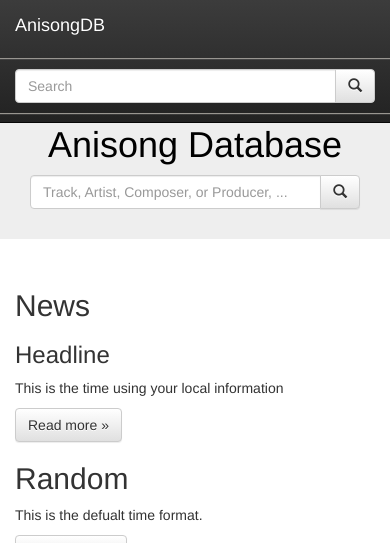
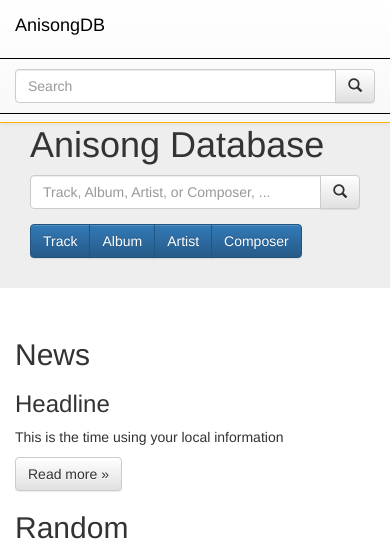
Before and after one commit to Teikane/anisongDB, a Django app: page / in a window 390 px wide. Shown: the top 543 px of the page. Run offline with Django 3.2, Linux system fonts and the light colour scheme; some libraries are stand-ins or nearby versions.

Commit message:
css changes

```diff
--- a/anisongdb/urls.py
+++ b/anisongdb/urls.py
@@ -14,9 +14,10 @@
     2. Add a URL to urlpatterns:  url(r'^blog/', include('blog.urls'))
 """
 # -*- coding: utf-8 -*-
+from django.conf import settings
+from django.conf.urls.static import static
 from django.conf.urls import url, include
 from django.contrib import admin
-from django.contrib.staticfiles.urls import staticfiles_urlpatterns
 from django.conf.urls.i18n import i18n_patterns
 
 
@@ -36,11 +37,9 @@
     url(r'^accounts/', include("apps.accounts.urls")),
     # All Auth Urls
     url(r'^accounts/', include("allauth.urls")),
-    ]
+    ] + static(settings.STATIC_URL, document_root=settings.STATIC_ROOT)
 
 urlpatterns += i18n_patterns(
 	url(r'^$', home, name= "home"),
 	url(r'^admin/', include(admin.site.urls)),
 )
-
-urlpatterns += staticfiles_urlpatterns()
--- a/static/css/main.css
+++ b/static/css/main.css
@@ -4,7 +4,9 @@
    Author's custom styles
    ========================================================================== */
 
-.jumbotron h1 {
-	text-align: center;
-	color: rgba(0, 0, 0, 1);
+.jumbotron {
 }
+
+.btn-group {
+	padding-top: 15px;
+}
--- a/static/css/navbar.css
+++ b/static/css/navbar.css
@@ -1,127 +1,89 @@
-.navbar {
-  background-color: #252222;
+.navbar-default {
+  background-color: #fd7b00;
+  border-color: #fdb300;
 }
-.navbar .navbar-brand {
-  color: #989590;
+.navbar-default .navbar-brand {
+  color: #000000;
 }
-.navbar .navbar-brand:hover,
-.navbar .navbar-brand:focus {
-  color: #ffffff;
+.navbar-default .navbar-brand:hover,
+.navbar-default .navbar-brand:focus {
+  color: #000000;
 }
-.navbar .navbar-text {
-  color: #989590;
+.navbar-default .navbar-text {
+  color: #000000;
 }
-.navbar .navbar-nav .nav-link {
-  color: #989590;
-  border-radius: .25rem;
-  margin: 0 0.25em;
+.navbar-default .navbar-nav > li > a {
+  color: #000000;
 }
-.navbar .navbar-nav .nav-link:not(.disabled):hover,
-.navbar .navbar-nav .nav-link:not(.disabled):focus {
-  color: #ffffff;
+.navbar-default .navbar-nav > li > a:hover,
+.navbar-default .navbar-nav > li > a:focus {
+  color: #000000;
 }
-.navbar .navbar-nav .nav-item.active .nav-link,
-.navbar .navbar-nav .nav-item.active .nav-link:hover,
-.navbar .navbar-nav .nav-item.active .nav-link:focus,
-.navbar .navbar-nav .nav-item.show .nav-link,
-.navbar .navbar-nav .nav-item.show .nav-link:hover,
-.navbar .navbar-nav .nav-item.show .nav-link:focus {
-  color: #ffffff;
+.navbar-default .navbar-nav > li > .dropdown-menu {
+  background-color: #fd7b00;
+}
+.navbar-default .navbar-nav > li > .dropdown-menu > li > a {
+  color: #000000;
+}
+.navbar-default .navbar-nav > li > .dropdown-menu > li > a:hover,
+.navbar-default .navbar-nav > li > .dropdown-menu > li > a:focus {
+  color: #000000;
+  background-color: #fdb300;
+}
+.navbar-default .navbar-nav > li > .dropdown-menu > li.divider {
+  background-color: #fdb300;
+}
+.navbar-default .navbar-nav .open .dropdown-menu > .active > a,
+.navbar-default .navbar-nav .open .dropdown-menu > .active > a:hover,
+.navbar-default .navbar-nav .open .dropdown-menu > .active > a:focus {
+  color: #000000;
+  background-color: #fdb300;
+}
+.navbar-default .navbar-nav > .active > a,
+.navbar-default .navbar-nav > .active > a:hover,
+.navbar-default .navbar-nav > .active > a:focus {
+  color: #000000;
+  background-color: #fdb300;
+}
+.navbar-default .navbar-nav > .open > a,
+.navbar-default .navbar-nav > .open > a:hover,
+.navbar-default .navbar-nav > .open > a:focus {
+  color: #000000;
+  background-color: #fdb300;
+}
+.navbar-default .navbar-toggle {
+  border-color: #fdb300;
+}
+.navbar-default .navbar-toggle:hover,
+.navbar-default .navbar-toggle:focus {
+  background-color: #fdb300;
+}
+.navbar-default .navbar-toggle .icon-bar {
   background-color: #000000;
 }
-.navbar .navbar-toggle {
+.navbar-default .navbar-collapse,
+.navbar-default .navbar-form {
   border-color: #000000;
 }
-.navbar .navbar-toggle:hover,
-.navbar .navbar-toggle:focus {
-  background-color: #000000;
+.navbar-default .navbar-link {
+  color: #000000;
 }
-.navbar .navbar-toggle .navbar-toggler-icon {
-  color: #989590;
-}
-.navbar .navbar-collapse,
-.navbar .navbar-form {
-  border-color: #989590;
-}
-.navbar .navbar-link {
-  color: #989590;
-}
-.navbar .navbar-link:hover {
-  color: #ffffff;
-}
-
-@media (max-width: 575px) {
-  .navbar-expand-sm .navbar-nav .show .dropdown-menu .dropdown-item {
-    color: #989590;
-  }
-  .navbar-expand-sm .navbar-nav .show .dropdown-menu .dropdown-item:hover,
-  .navbar-expand-sm .navbar-nav .show .dropdown-menu .dropdown-item:focus {
-    color: #ffffff;
-  }
-  .navbar-expand-sm .navbar-nav .show .dropdown-menu .dropdown-item.active {
-    color: #ffffff;
-    background-color: #000000;
-  }
+.navbar-default .navbar-link:hover {
+  color: #000000;
 }
 
 @media (max-width: 767px) {
-  .navbar-expand-md .navbar-nav .show .dropdown-menu .dropdown-item {
-    color: #989590;
+  .navbar-default .navbar-nav .open .dropdown-menu > li > a {
+    color: #000000;
   }
-  .navbar-expand-md .navbar-nav .show .dropdown-menu .dropdown-item:hover,
-  .navbar-expand-md .navbar-nav .show .dropdown-menu .dropdown-item:focus {
-    color: #ffffff;
+  .navbar-default .navbar-nav .open .dropdown-menu > li > a:hover,
+  .navbar-default .navbar-nav .open .dropdown-menu > li > a:focus {
+    color: #000000;
   }
-  .navbar-expand-md .navbar-nav .show .dropdown-menu .dropdown-item.active {
-    color: #ffffff;
-    background-color: #000000;
+  .navbar-default .navbar-nav .open .dropdown-menu > .active > a,
+  .navbar-default .navbar-nav .open .dropdown-menu > .active > a:hover,
+  .navbar-default .navbar-nav .open .dropdown-menu > .active > a:focus {
+    color: #000000;
+    background-color: #fdb300;
   }
 }
-
-@media (max-width: 991px) {
-  .navbar-expand-lg .navbar-nav .show .dropdown-menu .dropdown-item {
-    color: #989590;
-  }
-  .navbar-expand-lg .navbar-nav .show .dropdown-menu .dropdown-item:hover,
-  .navbar-expand-lg .navbar-nav .show .dropdown-menu .dropdown-item:focus {
-    color: #ffffff;
-  }
-  .navbar-expand-lg .navbar-nav .show .dropdown-menu .dropdown-item.active {
-    color: #ffffff;
-    background-color: #000000;
-  }
-}
-
-@media (max-width: 1199px) {
-  .navbar-expand-xl .navbar-nav .show .dropdown-menu .dropdown-item {
-    color: #989590;
-  }
-  .navbar-expand-xl .navbar-nav .show .dropdown-menu .dropdown-item:hover,
-  .navbar-expand-xl .navbar-nav .show .dropdown-menu .dropdown-item:focus {
-    color: #ffffff;
-  }
-  .navbar-expand-xl .navbar-nav .show .dropdown-menu .dropdown-item.active {
-    color: #ffffff;
-    background-color: #000000;
-  }
-}
-
-.navbar-expand .navbar-nav .show .dropdown-menu .dropdown-item {
-  color: #989590;
-}
-.navbar-expand .navbar-nav .show .dropdown-menu .dropdown-item:hover,
-.navbar-expand .navbar-nav .show .dropdown-menu .dropdown-item:focus {
-  color: #ffffff;
-}
-.navbar-expand .navbar-nav .show .dropdown-menu .dropdown-item.active {
-  color: #ffffff;
-  background-color: #000000;
-}
-
-.navSearch:: -moz-input{
-  background-color : #252222;
-}
-
-input[type="text",], textarea{
-  background-color : #252222;
-}
--- a/templates/anisongdb/index.html
+++ b/templates/anisongdb/index.html
@@ -11,13 +11,27 @@
       <h1>Anisong Database</h1>
       <form>
         <div class="input-group">
-          <input type="text" class="form-control" placeholder="Track, Artist, Composer, or Producer, ..." class="navSearch">
+          <input type="text" class="form-control" placeholder="Track, Album, Artist, or Composer, ..." class="navSearch">
           <div class="input-group-btn">
             <button class= "btn btn-default" type="submit">
               <i class="glyphicon glyphicon-search"></i>
             </button>
           </div>
         </div> <!-- input group -->
+        <div class="btn-group primary" data-toggle="buttons" name="primary-filters">
+          <label class="btn btn-primary"
+            <input type="checkbox" autocomplete="off">Track
+          </label>
+          <label class="btn btn-primary"
+            <input type="checkbox" autocomplete="off">Album
+          </label>
+          <label class="btn btn-primary"
+            <input type="checkbox" autocomplete="off">Artist
+          </label>
+          <label class="btn btn-primary"
+            <input type="checkbox" autocomplete="off">Composer
+          </label>
+        </div> <!-- btn-group -->
     </div> <!-- container -->
   </div> <!-- jumbotron -->
 
--- a/templates/base.html
+++ b/templates/base.html
@@ -35,7 +35,7 @@
             <p class="browserupgrade">You are using an <strong>outdated</strong> browser. Please <a href="http://browsehappy.com/">upgrade your browser</a> to improve your experience.</p>
         <![endif]-->
     {% block navbar %}
-    <nav class="navbar navbar-inverse navbar-fixed-top" role="navigation">
+    <nav class="navbar navbar-default navbar-fixed-top" role="navigation">
       <div class="container-fluid">
         <div class="navbar-header">
           <a class="navbar-brand" href="/">AnisongDB</a>
```
